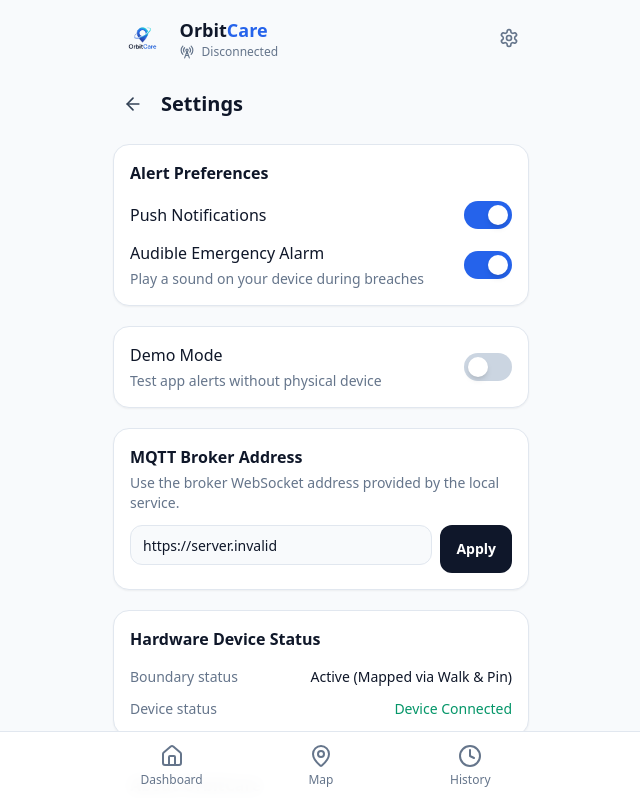
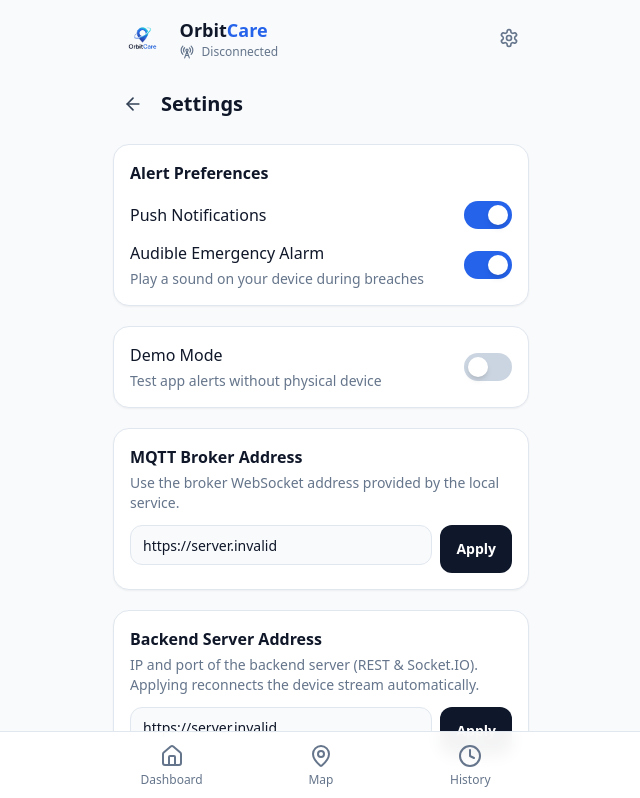
Before and after one commit to shubhangi-abeynayaka/dementia-caregiver-app, a React (Vite) app: page /settings in a window 1280 px wide. Shown: the top 798 px of the page, without its empty margins (319-959 px from the left). Built offline with nearby package versions, Linux system fonts and the light colour scheme; no server answers.

Commit message:
backend url setting added

```diff
--- a/src/controllers/useDeviceController.js
+++ b/src/controllers/useDeviceController.js
@@ -21,8 +21,8 @@ import {
   extractBoundaryPoints,
   isBoundarySnapshot,
 } from '@/models/geofence'
-import { GEOFENCE_DEVICE_ID } from '@/models/device'
-import { apiService } from '@/services/apiService'
+import { GEOFENCE_DEVICE_ID, getStoredBackendUrl } from '@/models/device'
+import { apiService, updateBackendUrl as persistBackendUrl } from '@/services/apiService'
 import { createSocketService } from '@/services/socketService'
 
 // ── Audio ─────────────────────────────────────────────────────────────────────
@@ -92,6 +92,9 @@ export function useDeviceController() {
     } catch {
       return import.meta.env.VITE_MQTT_WS_URL || 'mqtt://broker.hivemq.com:1883'
     }
+  })
+  const [backendUrl, setBackendUrl] = useState(() => {
+    return getStoredBackendUrl() || import.meta.env.VITE_BACKEND_URL || ''
   })
   const [telemetry, setTelemetry] = useState(HARDWARE_WAITING_TELEMETRY)
   const [boundaryDeviceId, setBoundaryDeviceId] = useState(null)
@@ -368,7 +371,7 @@ export function useDeviceController() {
     svc.connect()
 
     return () => svc.dispose()
-  }, [isDemoMode])
+  }, [isDemoMode, backendUrl])
 
   // ── Demo mode effects ──────────────────────────────────────────────────────
 
@@ -547,6 +550,13 @@ export function useDeviceController() {
     try { localStorage.setItem('orbitcare_mqtt_broker_url', next) } catch { /* noop */ }
   }, [])
 
+  const updateBackendUrl = useCallback((url) => {
+    const next = String(url || '').trim().replace(/\/$/, '')
+    if (!next) return
+    persistBackendUrl(next)   // updates localStorage + BACKEND_URL_CANDIDATES
+    setBackendUrl(next)       // triggers socket reconnect via useEffect dependency
+  }, [])
+
   const clearAlert = useCallback(() => {
     isSosLatched.current = false
     setTelemetry((t) => ({ ...t, status: 'Safe' }))
@@ -592,6 +602,8 @@ export function useDeviceController() {
       setAudibleAlarm,
       mqttBrokerUrl,
       updateMqttBrokerUrl,
+      backendUrl,
+      updateBackendUrl,
       demoMode: isDemoMode,
       telemetry,
       geofenceBoundary,
@@ -620,7 +632,7 @@ export function useDeviceController() {
     }),
     [
       connectionStatus, isDemoMode, pushNotifications, audibleAlarm,
-      mqttBrokerUrl, telemetry, geofenceBoundary, boundaryWarning,
+      mqttBrokerUrl, backendUrl, telemetry, geofenceBoundary, boundaryWarning,
       boundaryDeviceId, locationDeviceId, historyLogs, error,
       alarmState, connect, disconnect, toggleDemoMode, updateGeofence,
       handleHardwareBoundaryStream, clearAllHistory, deleteHistoryLog,
--- a/src/controllers/useSettingsController.js
+++ b/src/controllers/useSettingsController.js
@@ -18,6 +18,8 @@ export function useSettingsController() {
     setAudibleAlarm,
     mqttBrokerUrl,
     updateMqttBrokerUrl,
+    backendUrl,
+    updateBackendUrl,
     telemetry,
     geofenceBoundary,
     updateGeofence,
@@ -59,6 +61,8 @@ export function useSettingsController() {
     toggleAudibleAlarm,
     mqttBrokerUrl,
     updateMqttBrokerUrl,
+    backendUrl,
+    updateBackendUrl,
     telemetryStatus: telemetry.status,
     geofenceBoundary,
     applyGeofencePreset,
--- a/src/models/device.js
+++ b/src/models/device.js
@@ -12,7 +12,21 @@ export const ConnectionStatus = Object.freeze({
   SEARCHING:    'searching',
 })
 
-const CONFIGURED_BACKEND_URL = String(import.meta.env.VITE_BACKEND_URL || '')
+/** localStorage key for the user-configured backend URL. */
+export const BACKEND_URL_STORAGE_KEY = 'orbitcare_backend_url'
+
+/** Read the user-configured backend URL from localStorage (or fall back to env/defaults). */
+export function getStoredBackendUrl() {
+  try {
+    return localStorage.getItem(BACKEND_URL_STORAGE_KEY) || ''
+  } catch {
+    return ''
+  }
+}
+
+const CONFIGURED_BACKEND_URL = String(
+  getStoredBackendUrl() || import.meta.env.VITE_BACKEND_URL || ''
+)
   .trim()
   .replace(/\/$/, '')
 
--- a/src/pages/Settings.jsx
+++ b/src/pages/Settings.jsx
@@ -18,6 +18,8 @@ export default function Settings() {
     toggleAudibleAlarm,
     mqttBrokerUrl,
     updateMqttBrokerUrl,
+    backendUrl,
+    updateBackendUrl,
     telemetryStatus,
     geofenceBoundary,
     applyGeofencePreset,
@@ -28,6 +30,7 @@ export default function Settings() {
   } = useSettingsController()
 
   const [brokerUrlDraft, setBrokerUrlDraft] = useState(mqttBrokerUrl)
+  const [backendUrlDraft, setBackendUrlDraft] = useState(backendUrl)
 
   return (
     <div className="space-y-5">
@@ -94,6 +97,34 @@ export default function Settings() {
         </div>
       </div>
 
+      {/* Backend server address */}
+      <div className="bg-card rounded-2xl border border-border p-4 shadow-sm space-y-3">
+        <div>
+          <p className="font-semibold">Backend Server Address</p>
+          <p className="mt-1 text-sm text-muted-foreground">
+            IP and port of the backend server (REST&nbsp;&amp;&nbsp;Socket.IO).
+            Applying reconnects the device stream automatically.
+          </p>
+        </div>
+        <div className="flex gap-2">
+          <input
+            id="backend-url-input"
+            aria-label="Backend server address"
+            value={backendUrlDraft}
+            onChange={(e) => setBackendUrlDraft(e.target.value)}
+            placeholder="http://192.168.1.42:5000"
+            className="h-10 min-w-0 flex-1 rounded-xl border border-input bg-background px-3 text-sm"
+          />
+          <Button
+            type="button"
+            onClick={() => updateBackendUrl(backendUrlDraft)}
+            className="rounded-xl"
+          >
+            Apply
+          </Button>
+        </div>
+      </div>
+
       {/* Demo testing suite */}
       {isDemoMode && (
         <DemoTestingSuite
--- a/src/services/apiService.js
+++ b/src/services/apiService.js
@@ -3,7 +3,7 @@
  * automatic fallback across multiple candidate URLs.
  */
 
-import { BACKEND_URL_CANDIDATES } from '@/models/device'
+import { BACKEND_URL_CANDIDATES, BACKEND_URL_STORAGE_KEY } from '@/models/device'
 
 /**
  * Creates an API service instance that retries requests across all candidate
@@ -51,3 +51,18 @@ export function createApiService() {
  * Import this directly rather than calling createApiService() each time.
  */
 export const apiService = createApiService()
+
+/**
+ * Update the backend URL used by the singleton API service at runtime.
+ * Persists the URL to localStorage so it survives page reloads.
+ * @param {string} url
+ */
+export function updateBackendUrl(url) {
+  const next = String(url || '').trim().replace(/\/$/, '')
+  if (!next) return
+  try { localStorage.setItem(BACKEND_URL_STORAGE_KEY, next) } catch { /* noop */ }
+  // Rebuild the candidates list at the module level so future socket
+  // reconnections also pick up the new URL (handled by the controller).
+  BACKEND_URL_CANDIDATES.length = 0
+  BACKEND_URL_CANDIDATES.push(next)
+}
```
